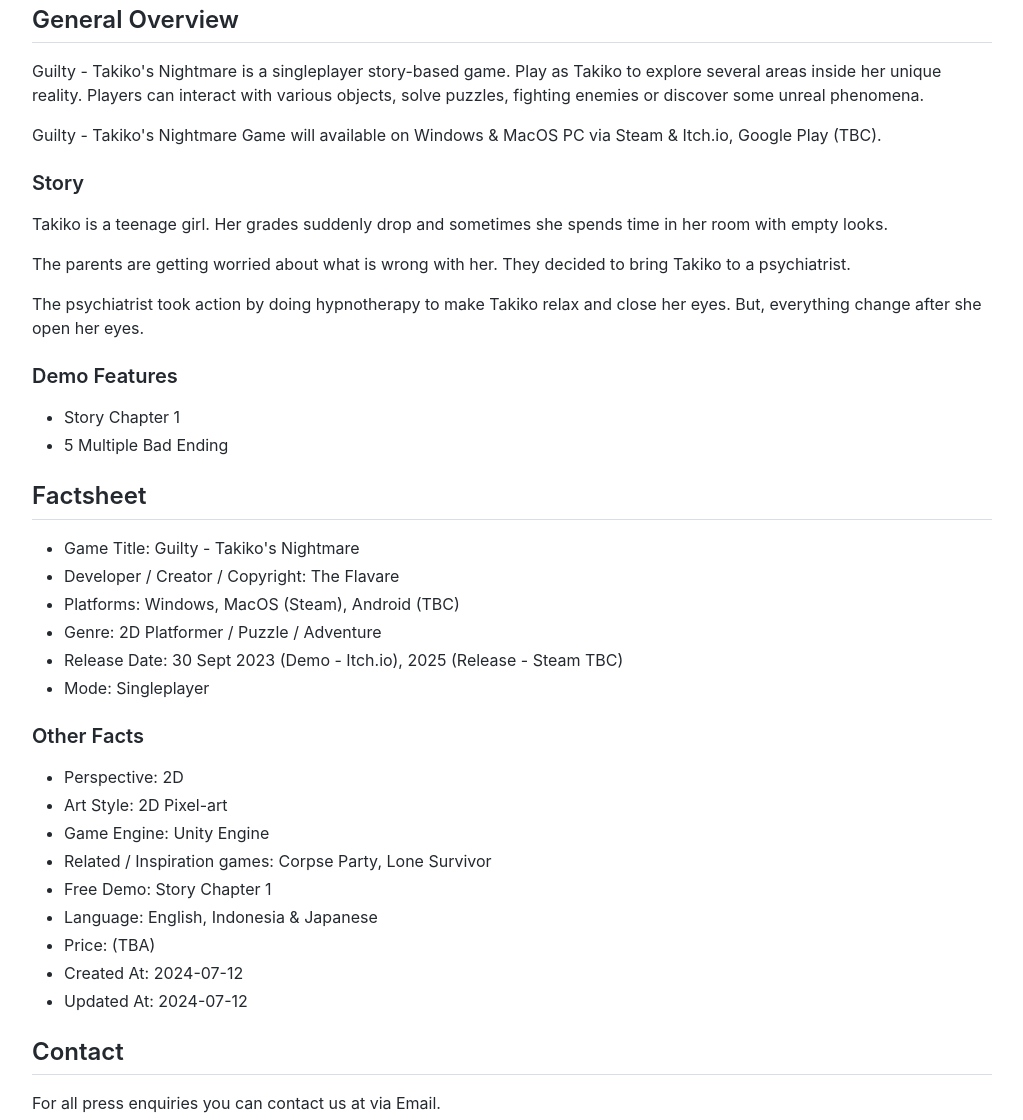
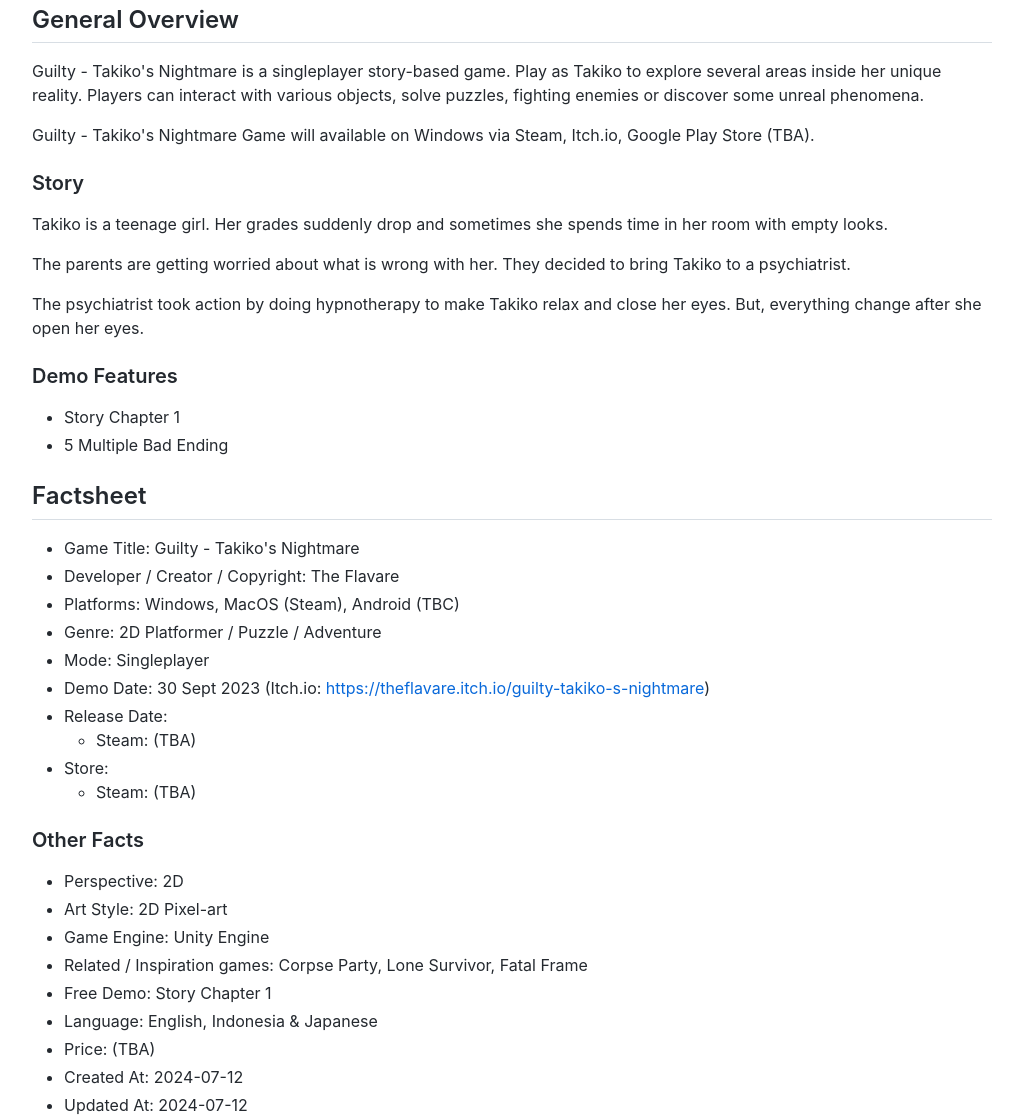
Before and after one commit to theflavare/guilty-takiko-s-nightmare-press-kit, a plain HTML site: page index.html in a window 1280 px wide. Shown: the part 1900-3020 px from the top of the page, without its empty margins (128-1151 px from the left). Drawn offline with Linux system fonts and the light colour scheme.

Commit message:
Deploying to gh-pages from @ theflavare/guilty-takiko-s-nightmare-press-kit@50028f9bd6b6ce7169156cfe465894a7be3f4fde 🚀

```diff
--- a/index.html
+++ b/index.html
@@ -189,7 +189,7 @@
     </ul>
     <h2 id="general-overview"><a class="anchor" aria-hidden="true" tabindex="-1" href="#general-overview"><span class="octicon octicon-link"></span></a>General Overview</h2>
     <p>Guilty - Takiko's Nightmare is a singleplayer story-based game. Play as Takiko to explore several areas inside her unique reality. Players can interact with various objects, solve puzzles, fighting enemies or discover some unreal phenomena.</p>
-    <p>Guilty - Takiko's Nightmare Game will available on Windows &#x26; MacOS PC via Steam &#x26; Itch.io, Google Play (TBC).</p>
+    <p>Guilty - Takiko's Nightmare Game will available on Windows via Steam, Itch.io, Google Play Store (TBA).</p>
     <h3 id="story"><a class="anchor" aria-hidden="true" tabindex="-1" href="#story"><span class="octicon octicon-link"></span></a>Story</h3>
     <p>Takiko is a teenage girl. Her grades suddenly drop and sometimes she spends time in her room with empty looks.</p>
     <p>The parents are getting worried about what is wrong with her. They decided to bring Takiko to a psychiatrist.</p>
@@ -205,15 +205,25 @@
       <li>Developer / Creator / Copyright: The Flavare</li>
       <li>Platforms: Windows, MacOS (Steam), Android (TBC)</li>
       <li>Genre: 2D Platformer / Puzzle / Adventure</li>
-      <li>Release Date: 30 Sept 2023 (Demo - Itch.io), 2025 (Release - Steam TBC)</li>
       <li>Mode: Singleplayer</li>
+      <li>Demo Date: 30 Sept 2023 (Itch.io: <a href="https://theflavare.itch.io/guilty-takiko-s-nightmare">https://theflavare.itch.io/guilty-takiko-s-nightmare</a>)</li>
+      <li>Release Date:
+        <ul>
+          <li>Steam: (TBA)</li>
+        </ul>
+      </li>
+      <li>Store:
+        <ul>
+          <li>Steam: (TBA)</li>
+        </ul>
+      </li>
     </ul>
     <h3 id="other-facts"><a class="anchor" aria-hidden="true" tabindex="-1" href="#other-facts"><span class="octicon octicon-link"></span></a>Other Facts</h3>
     <ul>
       <li>Perspective: 2D</li>
       <li>Art Style: 2D Pixel-art</li>
       <li>Game Engine: Unity Engine</li>
-      <li>Related / Inspiration games: Corpse Party, Lone Survivor</li>
+      <li>Related / Inspiration games: Corpse Party, Lone Survivor, Fatal Frame</li>
       <li>Free Demo: Story Chapter 1</li>
       <li>Language: English, Indonesia &#x26; Japanese</li>
       <li>Price: (TBA)</li>
```
